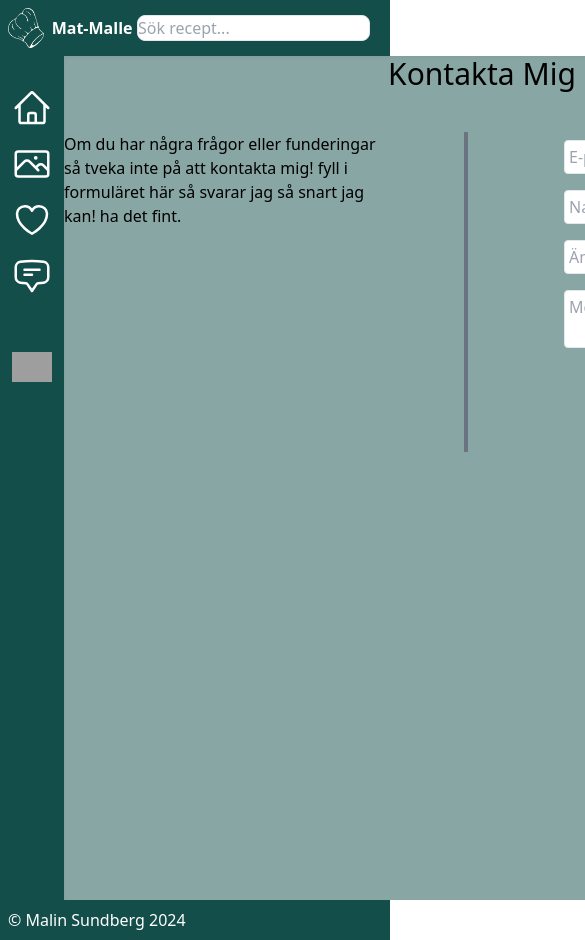
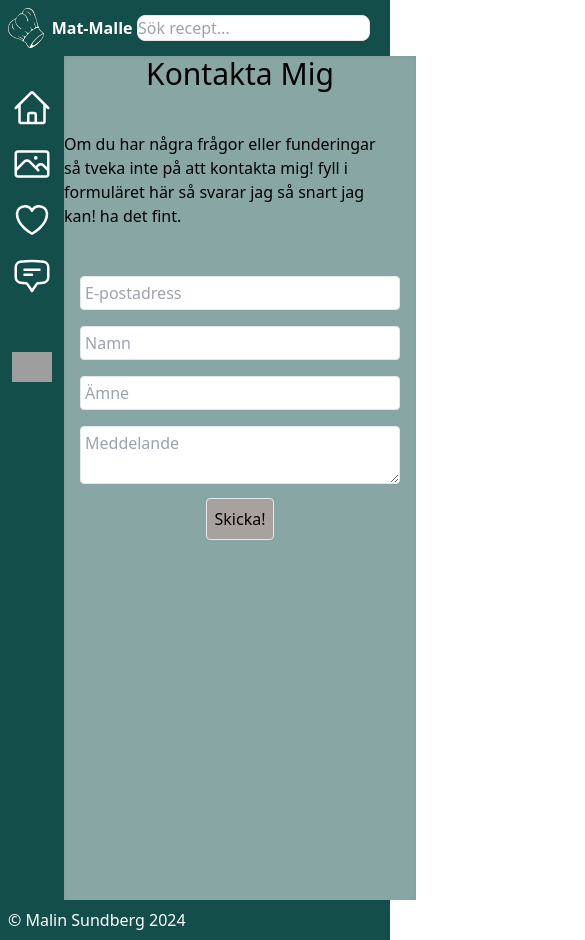
Before and after one commit to Malinsund/React-project, a React (Vite) app: page /contact in a window 390 px wide. Shown: the top 940 px of the page, 585 px wide, since content can reach past the window. Built offline with nearby package versions, Linux system fonts and the light colour scheme; grey boxes are pictures that could not be loaded.

Commit message:
added a demo link

```diff
--- a/src/ContactPage.tsx
+++ b/src/ContactPage.tsx
@@ -47,7 +47,7 @@ export default function Contact() {
       <div className="text-center text-3xl ">
         <h1>Kontakta Mig</h1>
       </div>
-      <div className="flex justify-center">
+      <div className="lg:flex justify-center">
         <div className="my-10 w-80">
           <p>
             Om du har några frågor eller funderingar så tveka inte på att
@@ -55,7 +55,7 @@ export default function Contact() {
             ha det fint.
           </p>
         </div>
-        <div className="h-80 w-1 bg-gray-500 mx-20 my-10"></div>
+        <div className="lg:visible lg:h-80 w-1 bg-gray-500 mx-20 lg:my-10"></div>
 
         <form className="text-center m-2 my-10" onSubmit={handleSubmit}>
           <div>
--- a/src/HomePage.tsx
+++ b/src/HomePage.tsx
@@ -6,7 +6,7 @@ export default function HomePage() {
       <div className="flex">
         <div className="m-5">
           <img
-            className="shadow-lg md:w-80 w-24 hidden md:visible"
+            className="shadow-lg md:w-80 w-24 invisible md:visible"
             src={murika}
             alt="Bild på Malin"
           />
--- a/src/main.tsx
+++ b/src/main.tsx
@@ -17,6 +17,7 @@ const router = createBrowserRouter(
   createRoutesFromElements(
     <Route path="/" Component={App}>
       <Route index Component={HomePage} />
+      <Route path="homepage" Component={HomePage} />
       <Route path="library" Component={Library} />
       <Route path="savedRec" Component={SavedRecepies} />
       <Route path="contact" Component={Contact} />
```
Also changed, not shown: 1 other file (tests, documents, lock files or other folders).
